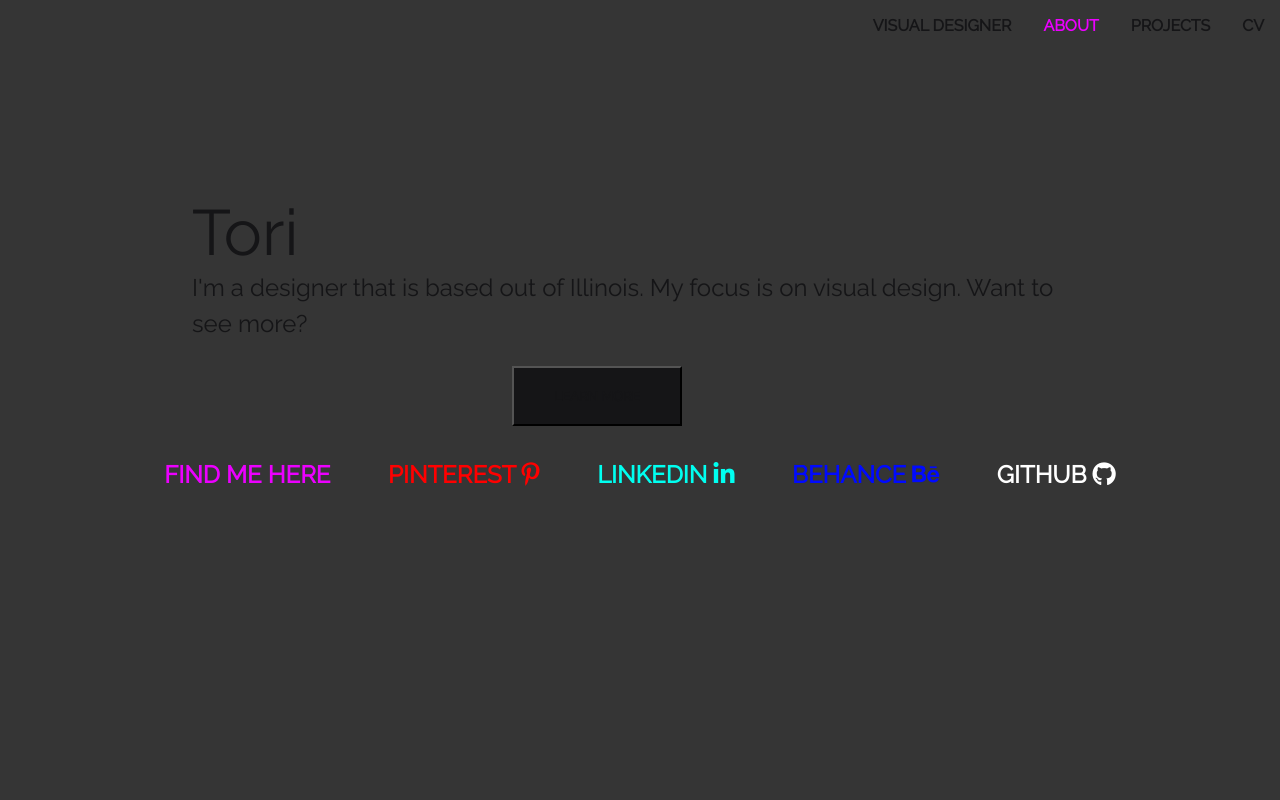
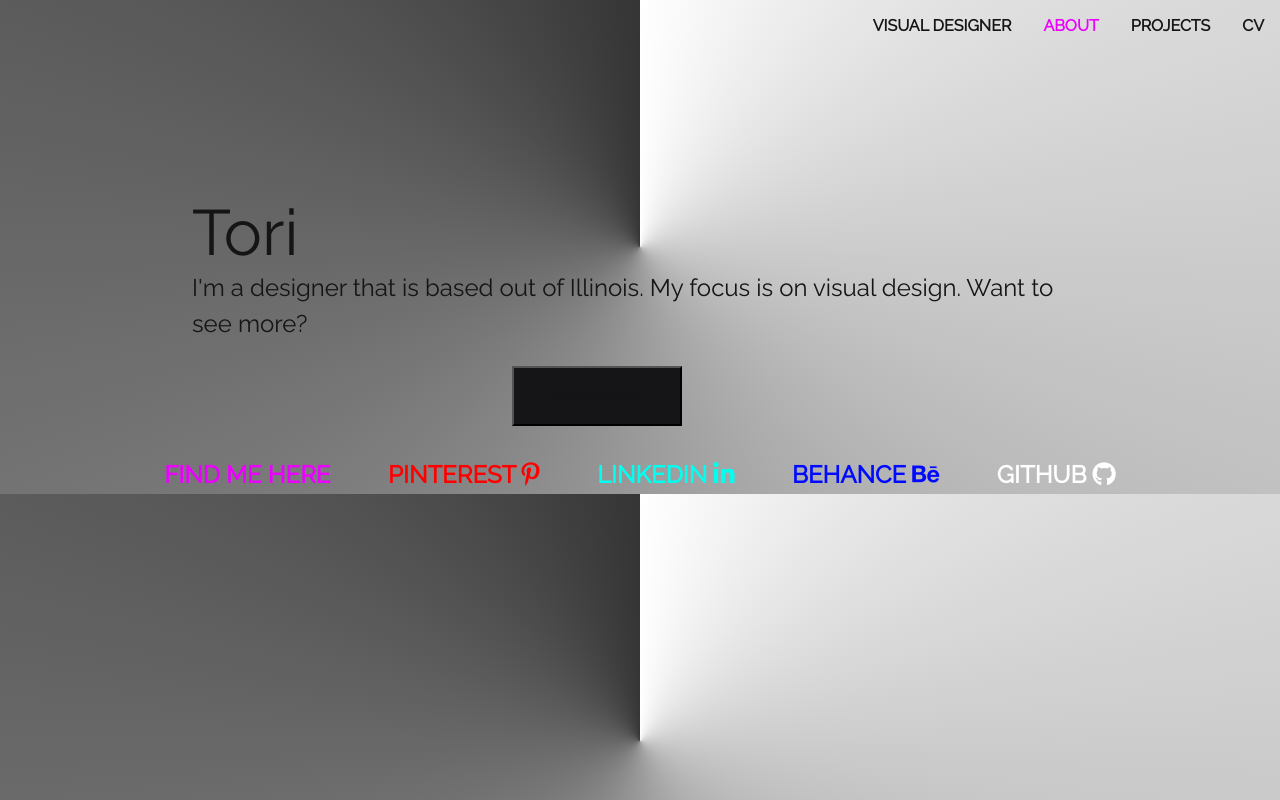
Before and after one commit to toridAM/tdportfolio, a plain HTML site: page tdabout.html in a window 1280 px wide. Drawn offline with Linux system fonts and the light colour scheme.

Commit message:
Update tdabout.html

```diff
--- a/tdabout.html
+++ b/tdabout.html
@@ -21,6 +21,7 @@
 }
         body{
            background-color: #353535;
+           background-image: conic-gradient(#ffffff, #353535);
 
            }
         .nav{
```
